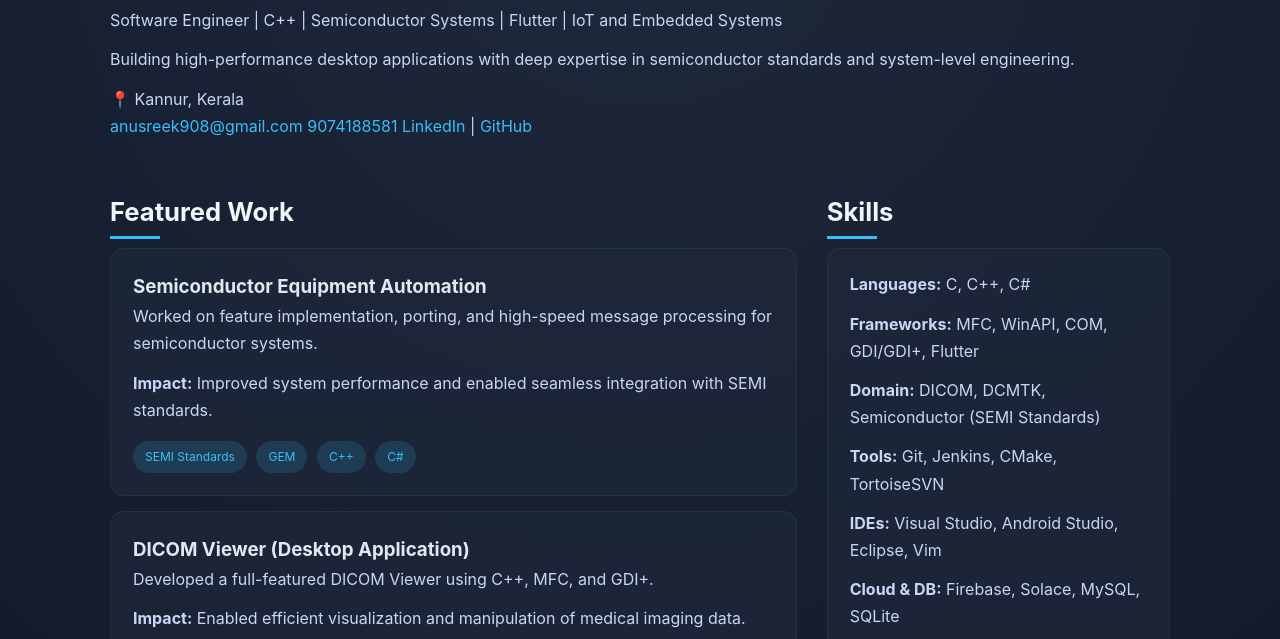
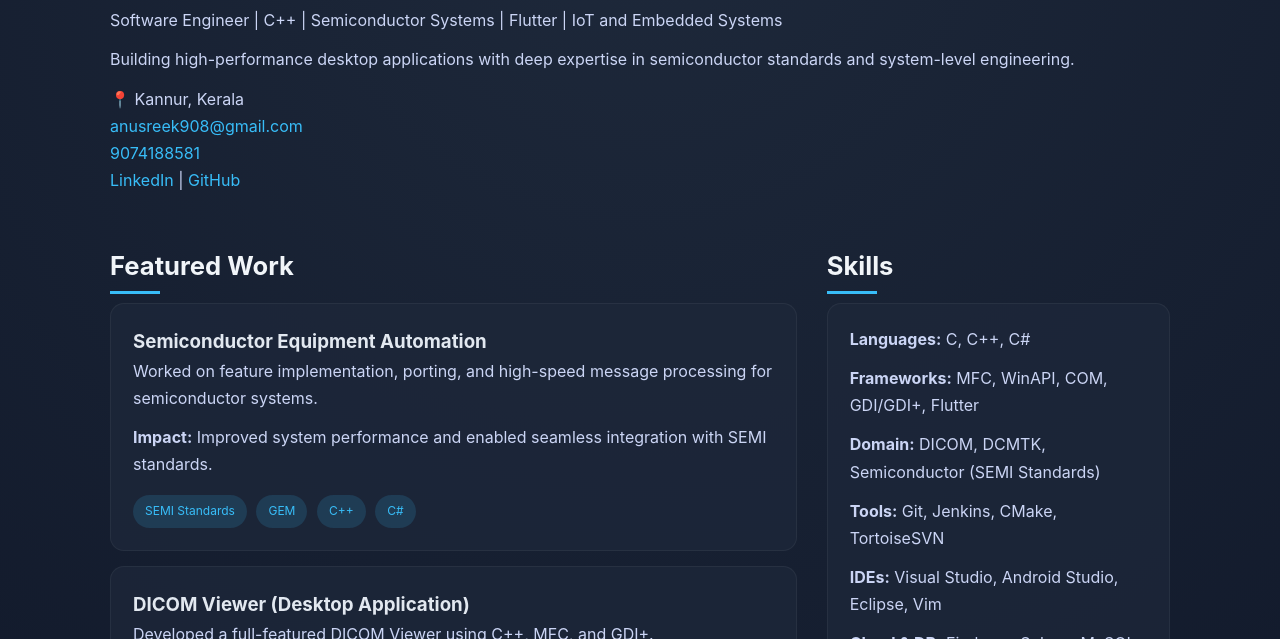
Before and after one commit to AnuTheCoder/anusree.github.io, a plain HTML site: page index.html in a window 1280 px wide. Shown: the part 129-768 px from the top of the page. Drawn offline with Linux system fonts and the light colour scheme.

Commit message:
<br> added

```diff
--- a/index.html
+++ b/index.html
@@ -180,8 +180,8 @@
     <p>Building high-performance desktop applications with deep expertise in semiconductor standards and system-level engineering.</p>
     <p>
       📍 Kannur, Kerala <br>
-      <a href="mailto:anusreek908@gmail.com">anusreek908@gmail.com</a>
-      <a href="tel:9074188581">9074188581</a>
+      <a href="mailto:anusreek908@gmail.com">anusreek908@gmail.com</a><br>
+      <a href="tel:9074188581">9074188581</a><br>
       <a href="https://www.linkedin.com/in/anusree-jnanakrishnan-7b346a191" target="_blank">LinkedIn</a> |
       <a href="https://github.com/AnuTheCoder" target="_blank">GitHub</a>
     </p>
```
